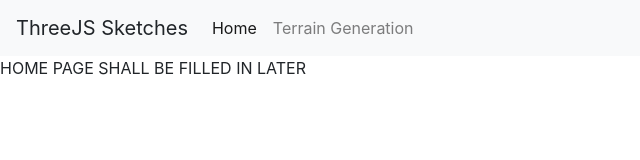
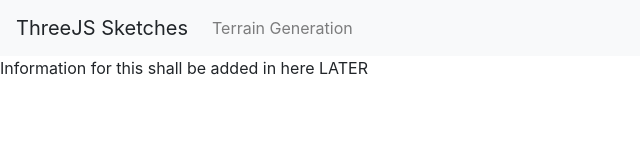
Before and after one commit to ABHINAV112/Terrain-Generation, a plain HTML site: page index.html in a window 1280 px wide. Shown: the whole page, without its empty margins (0-640 px from the left). Drawn offline with nearby package versions, Linux system fonts and the light colour scheme.

Commit message:
updated README

```diff
--- a/index.html
+++ b/index.html
@@ -45,9 +45,6 @@
       </button>
       <div class="collapse navbar-collapse" id="navbarNavDropdown">
         <ul class="navbar-nav">
-          <li class="nav-item active" onclick="FrontEnd.changePage('home')">
-            <a class="nav-link" href="#">Home </a>
-          </li>
           <li class="nav-item" onclick="FrontEnd.changePage('terrain')">
             <a class="nav-link" href="#"
               >Terrain Generation
@@ -57,8 +54,8 @@
         </ul>
       </div>
     </nav>
-    <div id="home">HOME PAGE SHALL BE FILLED IN LATER</div>
-    <div id="terrain" class="hide">
+
+    <div id="terrain">
       <div id="terrain-canvas-area"></div>
       Information for this shall be added in here LATER
     </div>
```
Also changed, not shown: 1 other file.
